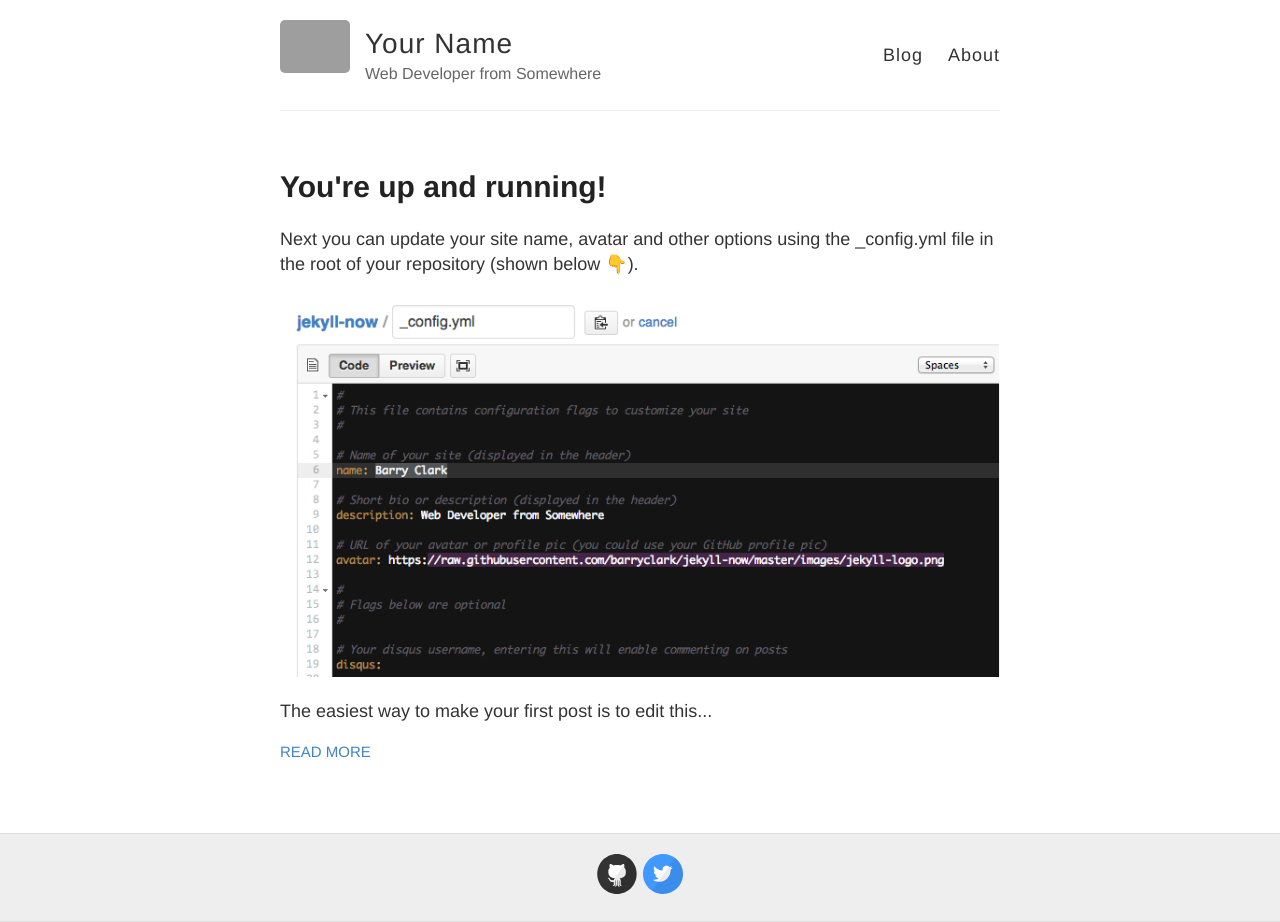
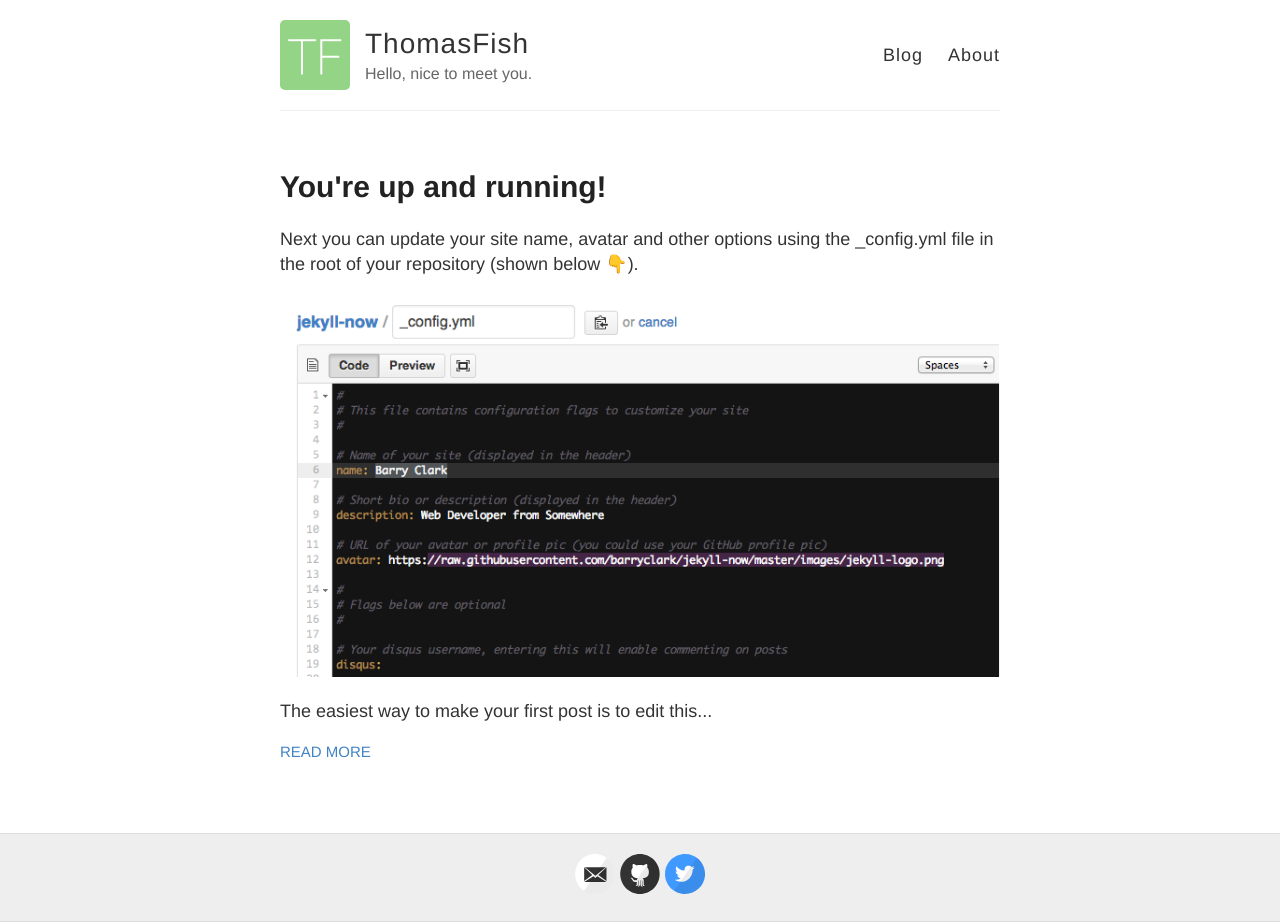
Before and after one commit to thomasfish/thomasfish.github.io, a Jekyll site: the page built from index.html, in a window 1280 px wide. Built offline with Jekyll 4.4.1, drawn with Linux system fonts in a browser that asks for light colours; emoji names are drawn with the system emoji font; grey boxes are pictures that could not be loaded.

Commit message:
Update _config.yml

```diff
--- a/_config.yml
+++ b/_config.yml
@@ -3,13 +3,13 @@
 #
 
 # Name of your site (displayed in the header)
-name: Your Name
+name: ThomasFish
 
 # Short bio or description (displayed in the header)
-description: Web Developer from Somewhere
+description: Hello, nice to meet you.
 
 # URL of your avatar or profile pic (you could use your GitHub profile pic)
-avatar: https://raw.githubusercontent.com/barryclark/jekyll-now/master/images/jekyll-logo.png
+avatar: http://thomas.fish/img/tf/logo.png
 
 #
 # Flags below are optional
@@ -18,26 +18,26 @@ avatar: https://raw.githubusercontent.com/barryclark/jekyll-now/master/images/je
 # Includes an icon in the footer for each username you enter
 footer-links:
   dribbble:
-  email:
+  email: iamthomasfish@gmail.com
   facebook:
   flickr:
-  github: barryclark/jekyll-now
+  github: thomasfish
   instagram:
   linkedin:
   pinterest:
   rss: # just type anything here for a working RSS icon, make sure you set the "url" above!
-  twitter: jekyllrb
+  twitter: iamthomasfish
   stackoverflow: # your stackoverflow profile, e.g. "users/50476/bart-kiers"
 
 # Your disqus shortname, entering this will enable commenting on posts
-disqus:
+disqus: thomasfish
 
 # Enter your Google Analytics web tracking code (e.g. UA-2110908-2) to activate tracking
 google_analytics:
 
 # Your website URL (e.g. http://barryclark.github.io or http://www.barryclark.co)
 # Used for Sitemap.xml and your RSS feed
-url:
+url: http://thomas.fish
 
 # If you're hosting your site at a Project repository on GitHub pages
 # (http://yourusername.github.io/repository-name)
```
